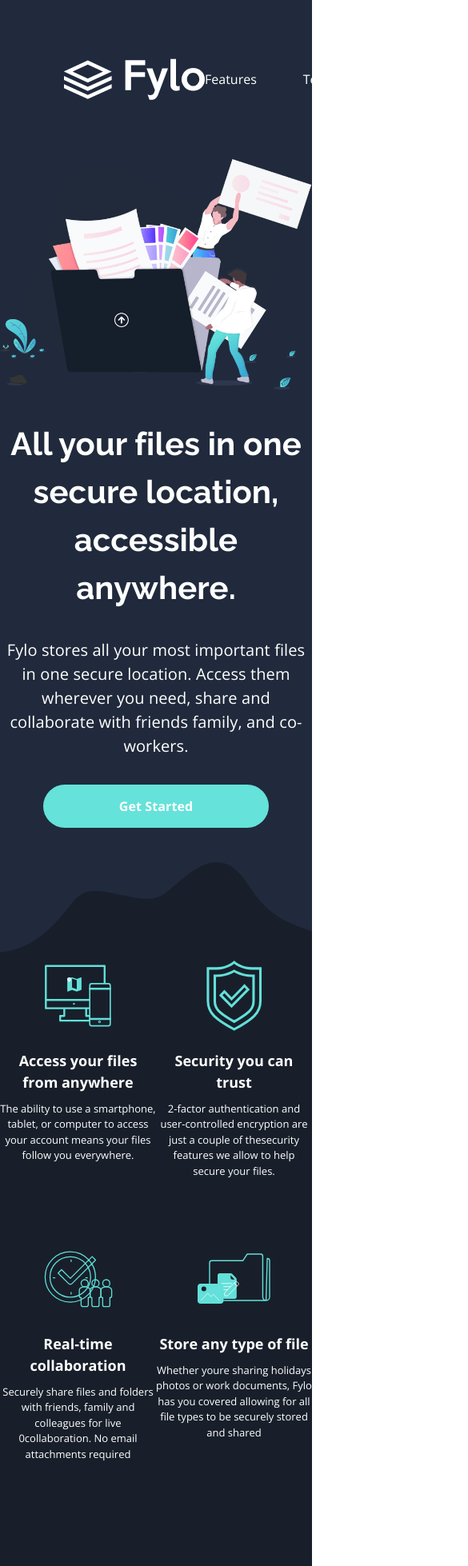
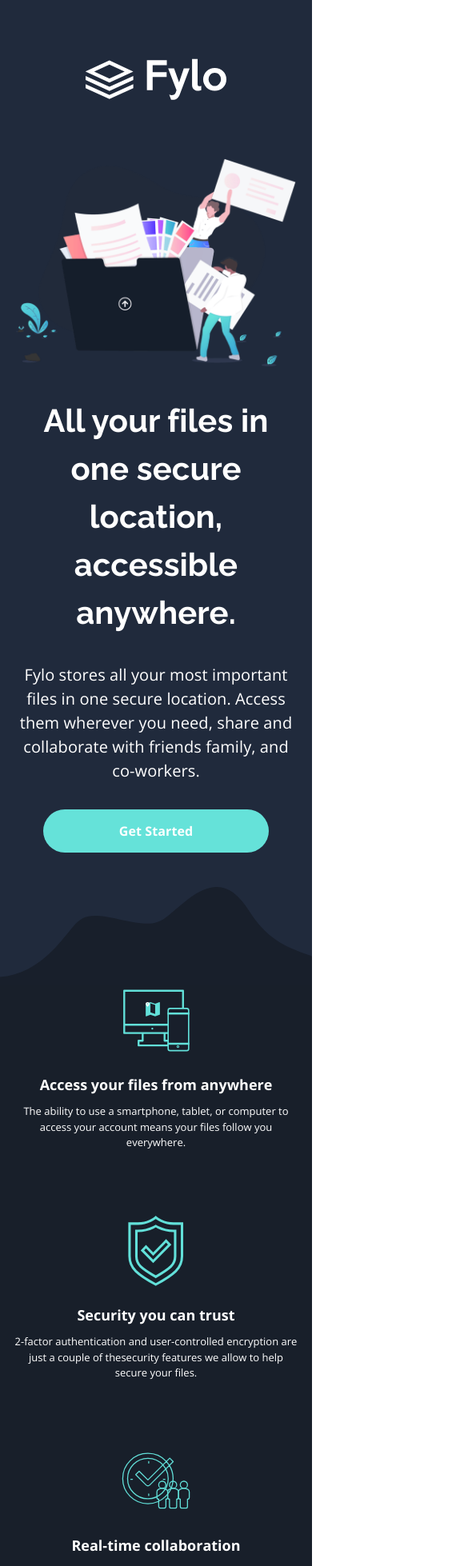
Before and after one commit to olaknowct/fylo, a React (Create React App) app: page / in a window 390 px wide. Shown: the top 1958 px of the page at 80% size, 585 px wide, since content can reach past the window. Built offline with nearby package versions, Linux system fonts and the light colour scheme.

Commit message:
responsive

```diff
--- a/src/component/cta/cta.component.jsx
+++ b/src/component/cta/cta.component.jsx
@@ -1,7 +1,7 @@
 const CallToAction = () => {
   return (
-    <section className='relative'>
-      <div className='absolute left-1/2 w-[86rem] bg-darkBlue shadow-lg text-white text-center -translate-y-2/4 -translate-x-2/4 py-16 flex flex-col items-center gap-8'>
+    <section className='bg-darkBlue2 px-[2rem] '>
+      <div className='mx-auto px-[2rem] max-w-[86rem] bg-darkBlue shadow-lg text-white text-center -translate-y-2/4 py-16 flex flex-col items-center gap-8'>
         <h2 className='font-bold text-[3rem] tracking-wide'>Get early access today</h2>
         <p className='text-[1.4rem] max-w-5xl mx-auto'>
           It only takes a minute to sign up and our free starter tier is extremely generous. If you
@@ -11,7 +11,7 @@
           <input
             type='text'
             placeholder='email@example.com'
-            className='py-[1.5rem] rounded-full grow'
+            className='py-[1.5rem] rounded-full grow pl-10'
           />
           <button className='bg-accentBlue rounded-full text-[1.5rem] px-12 ml-auto'>
             Get Started For Free
--- a/src/component/features/features.component.jsx
+++ b/src/component/features/features.component.jsx
@@ -7,7 +7,7 @@
 
   return (
     <section className='bg-darkBlue1'>
-      <div className='max-w-[100rem] mx-auto justify-center grid grid-cols-2 grid-rows-2 text-center gap-y-32'>
+      <div className='max-w-[100rem] mx-auto justify-center grid grid-cols-1 lg:grid-cols-2 grid-rows-2 text-center gap-y-32'>
         {features.map((feature) => (
           <Feature key={feature.id} feature={feature} />
         ))}
--- a/src/component/footer/footer.component.jsx
+++ b/src/component/footer/footer.component.jsx
@@ -8,8 +8,8 @@
 
 const Footer = () => {
   return (
-    <footer className='bg-darkBlue2'>
-      <div className=' py-[20rem] px-[2rem] max-w-[124rem] mx-auto flex flex-col gap-14'>
+    <footer className='bg-darkBlue2 '>
+      <div className=' pb-[20rem] px-[2rem] max-w-[124rem] mx-auto flex flex-col gap-14'>
         <a href='#fylo' className='md:mx-auto lg:mx-0'>
           <FyloLogo />
         </a>
@@ -31,18 +31,18 @@
               example@fylo.com
             </li>
           </ul>
-          <ul className='flex lg:ml-auto md:ml-auto md:col-span-2 lg:col-span-1 md:flex-row lg:flex-col gap-7 lg:order-3 md:order-4'>
+          <ul className='flex flex-col lg:ml-auto md:ml-auto md:col-span-2 lg:col-span-1 md:flex-row lg:flex-col gap-7 lg:order-3 md:order-4'>
             <li>About Us</li>
             <li>Jobs</li>
             <li>Press</li>
             <li>Blog</li>
           </ul>
-          <ul className='flex lg:flex-col lg:ml-auto md:flex-row ml-auto gap-7 lg:order-4 md:order-3'>
+          <ul className='flex flex-col lg:flex-col md:mr-auto lg:ml-auto md:flex-row gap-7 lg:order-4 md:order-3'>
             <li>Contact Us</li>
             <li>Terms</li>
             <li>Privacy</li>
           </ul>
-          <ul className='flex items-center justify-center flex-row ml-auto self-start gap-6 lg:order-5 md:order-5'>
+          <ul className='flex items-center justify-center flex-row md:mr-auto lg:ml-auto self-start gap-6 lg:order-5 md:order-5'>
             <li className='p-1 rounded-full border'>
               <Fb />
             </li>
--- a/src/component/header/header.component.jsx
+++ b/src/component/header/header.component.jsx
@@ -2,12 +2,12 @@
 
 const Header = () => {
   return (
-    <header className='max-w-[144rem] flex flex-row items-center justify-between mx-auto px-32 py-[7.3rem]'>
+    <header className='max-w-[144rem] flex flex-col md:flex-row items-center justify-between mx-auto px-32 py-[7.3rem]'>
       <a href='#fylo'>
         <FyloLogo />
       </a>
       <nav className=''>
-        <ul className='flex flex-row gap-[5.8rem] text-[1.6rem] items-center justify-center'>
+        <ul className='flex flex-row gap-[5.8rem] text-[1.6rem] items-center justify-center hidden md:block'>
           <li>
             <a href='#features'>Features</a>
           </li>
--- a/src/component/hero/hero.component.jsx
+++ b/src/component/hero/hero.component.jsx
@@ -3,7 +3,7 @@
 const Hero = () => {
   return (
     <section className='pb-[16.5rem] bg-curvy-dark-mode bg-contain bg-no-repeat bg-bottom'>
-      <figure className='max-w-[144rem] mx-auto flex flex-col items-center justify-center text-center font-bold gap-[3.8rem]'>
+      <figure className='max-w-[144rem] px-[2rem] mx-auto flex flex-col items-center justify-center text-center font-bold gap-[3.8rem]'>
         <img src={IllustrationIntro} alt='illustration intro' />
         <figcaption className='tracking-[0.01rem] flex flex-col justify-center items-center gap-[3.3rem]'>
           <h1 className='font-sans text-[4rem] max-w-6xl mx-auto '>
--- a/src/component/productive/productive.component.jsx
+++ b/src/component/productive/productive.component.jsx
@@ -4,11 +4,11 @@
 const Productive = () => {
   return (
     <section className='bg-darkBlue1'>
-      <div className='max-w-[123rem] mx-auto pt-[14rem]'>
-        <figure className='flex flex-row gap-20 justify-center items-center '>
+      <div className='max-w-[127rem] px-[2rem] mx-auto pt-[14rem]'>
+        <figure className='flex flex-col lg:flex-row gap-20 justify-center items-center '>
           <img src={StayProductive} alt='Stay Productive' />
           <figcaption className='flex flex-col gap-6 pt-[3rem] pl-[0.6rem]'>
-            <h2 className='text-[4rem] leading-[5rem]  max-w-2xl font-bold '>
+            <h2 className='text-[4rem] leading-[5rem] max-w-2xl font-bold '>
               Stay productive, wherever you are
             </h2>
             <p className='text-[1.6rem]'>
--- a/src/component/reviews/reviews.component.jsx
+++ b/src/component/reviews/reviews.component.jsx
@@ -5,7 +5,7 @@
 const Reviews = () => {
   return (
     <section className='bg-darkBlue1 pt-[18rem] pb-[33.6rem] relative '>
-      <div className='max-w-[119rem] mx-auto justify-center grid grid-cols-3 text-center gap-x-16 '>
+      <div className='max-w-[123rem] px-[2rem] mx-auto gap-y-10 justify-center grid grid-cols-1 md:grid-cols-2 lg:grid-cols-3 text-center gap-x-16 '>
         <ReviewProvider>
           <Review />
         </ReviewProvider>
```
